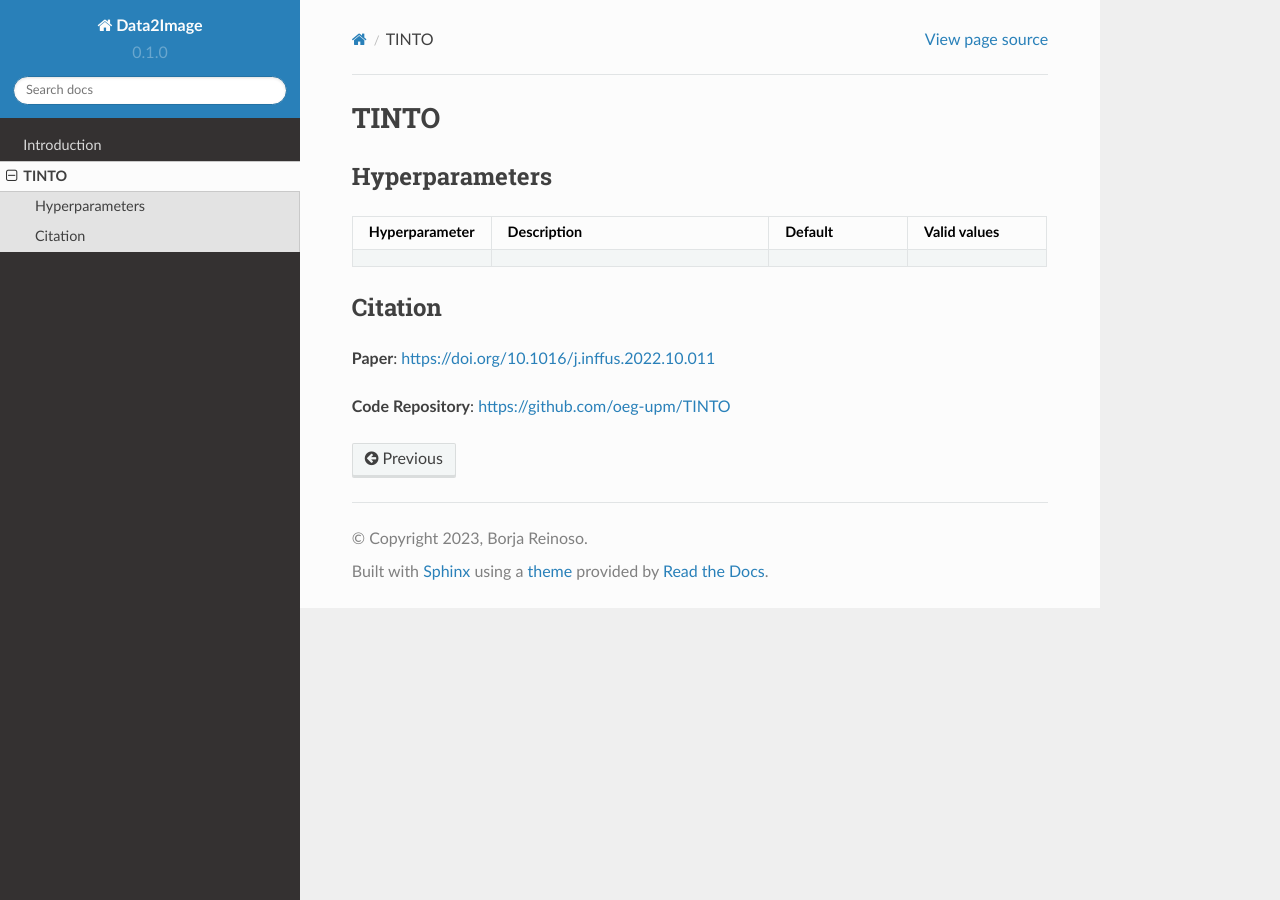
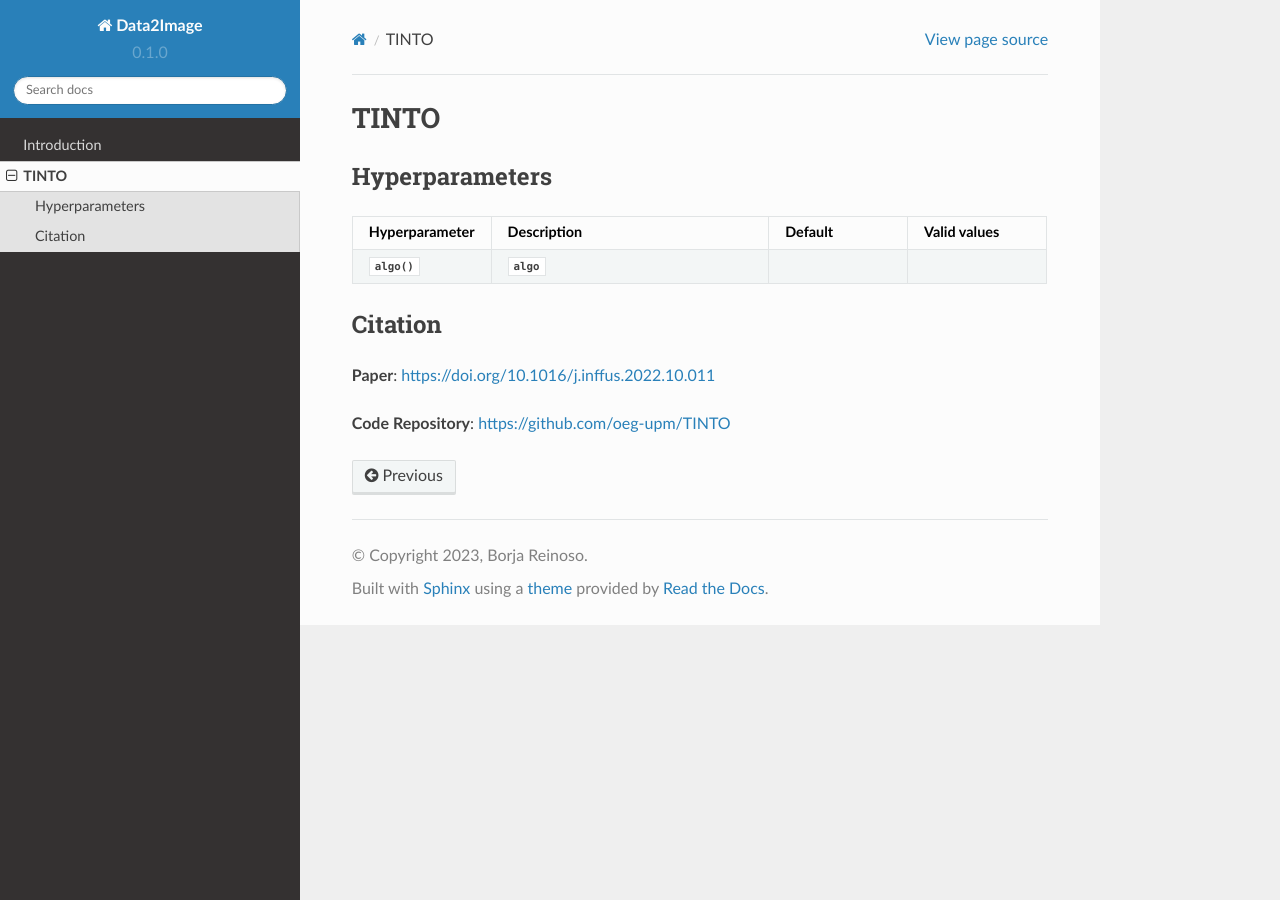
Before and after one commit to oeg-upm/TINTOlib-Documentation, a Sphinx documentation site: the page built from docs/source/tinto.rst, in a window 1280 px wide. Built offline with Sphinx 7.4.7 and the Read the Docs theme 2.0.0, drawn with Linux system fonts in a browser that asks for light colours; pages that are not in the unit, such as notebooks, are missing from menus.

Commit message:
Update tinto.rst

```diff
--- a/docs/source/tinto.rst
+++ b/docs/source/tinto.rst
@@ -11,8 +11,8 @@ Hyperparameters
      - Description
      - Default
      - Valid values
-   * -
-     -
+   * - :py:func:`algo`
+     - :py:data:`algo`
      -
      -
 
```
